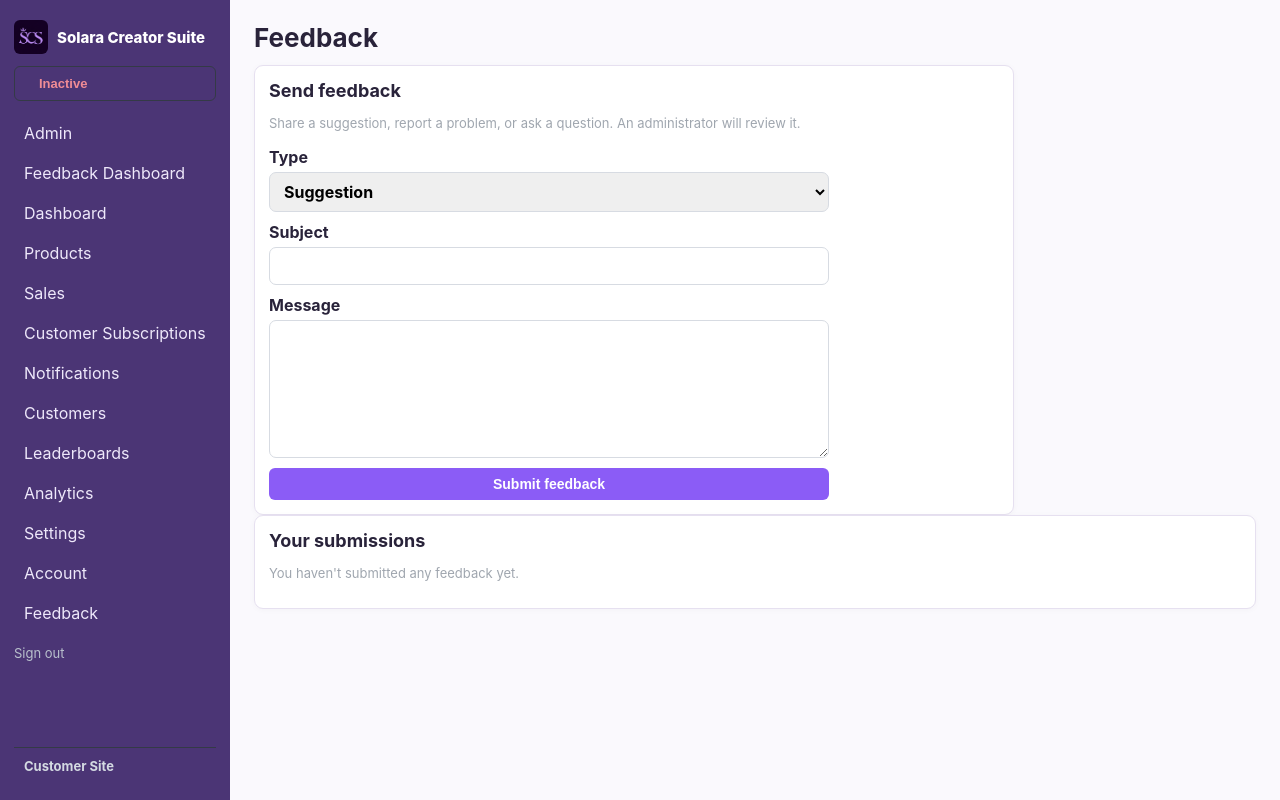
After one commit to Alock0716/BusinessTracker, a Flask app: page /feedback in a window 1280 px wide. The commit adds this page. Run offline with Flask 3, Linux system fonts and the light colour scheme; a user stored in the database is signed in; data that the repository does not hold is empty; some libraries are stand-ins or nearby versions.

Commit message:
feat: Implement feedback system with seller feedback form and admin dashboard for managing suggestions

```diff
--- a/app.py
+++ b/app.py
@@ -25,7 +25,7 @@ from sqlalchemy.orm.exc import StaleDataError
 from werkzeug.security import check_password_hash, generate_password_hash
 from itsdangerous import BadSignature, SignatureExpired, URLSafeTimedSerializer
 from config import Config
-from models import db, CreatorAccount, StoreCustomer, SellerNotification, Category, Platform, PaymentMethod, Customer, Leaderboard, LeaderboardEntry, Product, ProductTag, ProductField, ProductAddon, ProductBundle, ServiceSubscription, Sale, SaleItem, SaleItemField, SaleItemAddon
+from models import db, CreatorAccount, StoreCustomer, SellerNotification, Category, Platform, PaymentMethod, Customer, Leaderboard, LeaderboardEntry, Product, ProductTag, ProductField, ProductAddon, ProductBundle, ServiceSubscription, Sale, SaleItem, SaleItemField, SaleItemAddon, Suggestion
 
 app = Flask(__name__)
 app.config.from_object(Config)
@@ -45,7 +45,7 @@ PUBLIC_ENDPOINTS = {
 SALE_STATUSES = ('New', 'In Progress', 'Not Started', 'On-Hold', 'Waiting on Payment', 'Canceled', 'Completed')
 ACTIVE_SUBSCRIPTION_STATUSES = ('active', 'trialing')
 BILLING_ACCESS_ENDPOINTS = {
-    'seller_billing', 'seller_billing_checkout', 'seller_billing_portal', 'account_settings',
+    'seller_billing', 'seller_billing_checkout', 'seller_billing_portal', 'account_settings', 'seller_feedback',
 }
 
 def _seller_subscription_access():
@@ -1661,6 +1661,65 @@ def admin_dashboard():
         previous_url=previous_url, next_url=next_url,
     )
 
+SUGGESTION_STATUSES = ('new', 'opened', 'in_progress', 'completed', 'rejected')
+SUGGESTION_TYPES = ('suggestion', 'bug', 'question', 'praise', 'other')
+
+@app.route('/feedback', methods=['GET', 'POST'])
+def seller_feedback():
+    if request.method == 'POST':
+        feedback_type = request.form.get('feedback_type', 'suggestion')
+        subject = request.form.get('subject', '').strip()
+        message = request.form.get('message', '').strip()
+        if feedback_type not in SUGGESTION_TYPES:
+            feedback_type = 'other'
+        if not subject or not message:
+            flash('Enter a subject and a message.', 'error')
+        elif len(subject) > 160 or len(message) > 5000:
+            flash('Subject must be 160 characters or fewer and message 5000 or fewer.', 'error')
+        else:
+            db.session.add(Suggestion(user_id=g.creator.id, feedback_type=feedback_type, subject=subject, message=message))
+            db.session.commit()
+            flash('Thanks! Your feedback was submitted.', 'success')
+            return redirect(url_for('seller_feedback'))
+    rows = Suggestion.query.filter_by(user_id=g.creator.id).order_by(Suggestion.created_at.desc()).limit(50).all()
+    return render_template('feedback/seller.html', suggestions=rows, types=SUGGESTION_TYPES)
+
+@app.route('/admin/feedback')
+def admin_feedback():
+    status = request.args.get('status', '')
+    query = Suggestion.query
+    if status in SUGGESTION_STATUSES:
+        query = query.filter(Suggestion.status == status)
+    pagination = query.order_by(Suggestion.created_at.desc()).paginate(
+        page=max(request.args.get('page', 1, type=int), 1), per_page=25, error_out=False
+    )
+    counts = dict(db.session.query(Suggestion.status, func.count(Suggestion.id)).group_by(Suggestion.status).all())
+    filters = {k: v for k, v in request.args.items() if k != 'page'}
+    return render_template(
+        'admin/feedback.html', pagination=pagination, suggestions=pagination.items, status=status,
+        statuses=SUGGESTION_STATUSES, counts=counts,
+        previous_url=url_for('admin_feedback', **filters, page=pagination.prev_num) if pagination.has_prev else None,
+        next_url=url_for('admin_feedback', **filters, page=pagination.next_num) if pagination.has_next else None,
+    )
+
+@app.route('/admin/feedback/<int:id>', methods=['POST'])
+def admin_feedback_update(id):
+    suggestion = db.get_or_404(Suggestion, id)
+    status = request.form.get('status', '')
+    if status not in SUGGESTION_STATUSES:
+        abort(400)
+    suggestion.status = status
+    suggestion.admin_notes = request.form.get('admin_notes', '').strip()[:5000] or None
+    db.session.commit()
+    flash('Feedback updated.', 'success')
+    return redirect(url_for('admin_feedback', status=request.form.get('filter') if request.form.get('filter') in SUGGESTION_STATUSES else None))
+
+@app.route('/admin/feedback/<int:id>/delete', methods=['POST'])
+def admin_feedback_delete(id):
+    db.session.delete(db.get_or_404(Suggestion, id))
+    db.session.commit()
+    flash('Feedback deleted.', 'success')
+    return redirect(url_for('admin_feedback'))
 @app.route('/admin/users/<int:id>/approval', methods=['POST'])
 def admin_user_approval(id):
     account = CreatorAccount.query.get_or_404(id)
--- a/templates/base.html
+++ b/templates/base.html
@@ -22,18 +22,19 @@
 		</form>
 		{% endif %}
 		<nav>
-			{% if current_creator and current_creator.is_admin %}<a href="{{url_for('admin_dashboard')}}">Admin</a>{% endif %}
+			{% if current_creator and current_creator.is_admin %}<a href="{{url_for('admin_dashboard')}}">Admin</a><a href="{{url_for('admin_feedback')}}">Feedback Dashboard</a>{% endif %}
 			<a href="{{url_for('dashboard')}}">Dashboard</a>
 			<a href="{{url_for('products')}}">Products</a>
 			<a href="{{url_for('sales')}}">Sales</a>
-			<a href="{{url_for('service_subscriptions')}}">Subscriptions</a>
+			<a href="{{url_for('service_subscriptions')}}">Customer Subscriptions</a>
 			<a href="{{url_for('notifications')}}">Notifications{% if unread_notifications %} ({{unread_notifications|length}}){% endif %}</a>
 			<a href="{{url_for('customers')}}">Customers</a>
 			<a href="{{url_for('leaderboards')}}">Leaderboards</a>
 			<a href="{{url_for('analytics')}}">Analytics</a>
 			<a href="{{url_for('settings')}}">Settings</a>
 			<a href="{{url_for('account_settings')}}">Account</a>
-			{% if current_creator and not current_creator.is_admin %}<a href="{{url_for('seller_billing')}}">Subscription</a>{% endif %}
+			{% if current_creator and not current_creator.is_admin %}<a href="{{url_for('seller_billing')}}">Solara Plan &amp; Billing</a>{% endif %}
+<a href="{{url_for('seller_feedback')}}">Feedback</a>
 		</nav>
 		<a class="logout-link" href="{{ url_for('logout') }}">Sign out</a>
 		<a class="customer-site-link" href="{{url_for('storefront')}}">Customer Site</a>
--- /dev/null
+++ b/templates/feedback/seller.html
@@ -0,0 +1,32 @@
+{% extends 'base.html' %}
+{% block title %}Feedback{% endblock %}
+{% block heading %}Feedback{% endblock %}
+{% block content %}
+<section class="panel account-settings-panel">
+    <h2>Send feedback</h2>
+    <p class="muted">Share a suggestion, report a problem, or ask a question. An administrator will review it.</p>
+    <form method="post" class="form account-settings-form">
+        <label>Type<select name="feedback_type">{% for t in types %}<option value="{{t}}">{{t|capitalize}}</option>{% endfor %}</select></label>
+        <label>Subject<input name="subject" maxlength="160" required></label>
+        <label>Message<textarea name="message" rows="6" maxlength="5000" required></textarea></label>
+        <button class="button">Submit feedback</button>
+    </form>
+</section>
+<section class="panel">
+    <h2>Your submissions</h2>
+    {% if suggestions %}
+    <ul class="notification-list">
+        {% for s in suggestions %}
+        <li class="notification-item">
+            <div>
+                <strong>{{s.subject}}</strong> <small>({{s.feedback_type|capitalize}} &middot; {{s.status|replace('_',' ')|capitalize}})</small>
+                <p>{{s.message}}</p>
+                {% if s.admin_notes %}<p><em>Admin response:</em> {{s.admin_notes}}</p>{% endif %}
+                <small>{{s.created_at.strftime('%b %d, %Y at %I:%M %p')}}</small>
+            </div>
+        </li>
+        {% endfor %}
+    </ul>
+    {% else %}<p class="muted">You haven't submitted any feedback yet.</p>{% endif %}
+</section>
+{% endblock %}
--- a/templates/settings/billing.html
+++ b/templates/settings/billing.html
@@ -1,6 +1,6 @@
 {% extends 'base.html' %}
-{% block title %}Seller Subscription{% endblock %}
-{% block heading %}Seller Subscription{% endblock %}
+{% block title %}Solara Plan & Billing{% endblock %}
+{% block heading %}Solara Plan & Billing{% endblock %}
 {% block content %}
 <section class="panel account-settings-panel">
     <h2>Solara Creator Suite access</h2>
```
Also changed, not shown: models.py (+16 -0 lines), templates/admin/feedback.html (added, +29 -0 lines), 2 other files.
